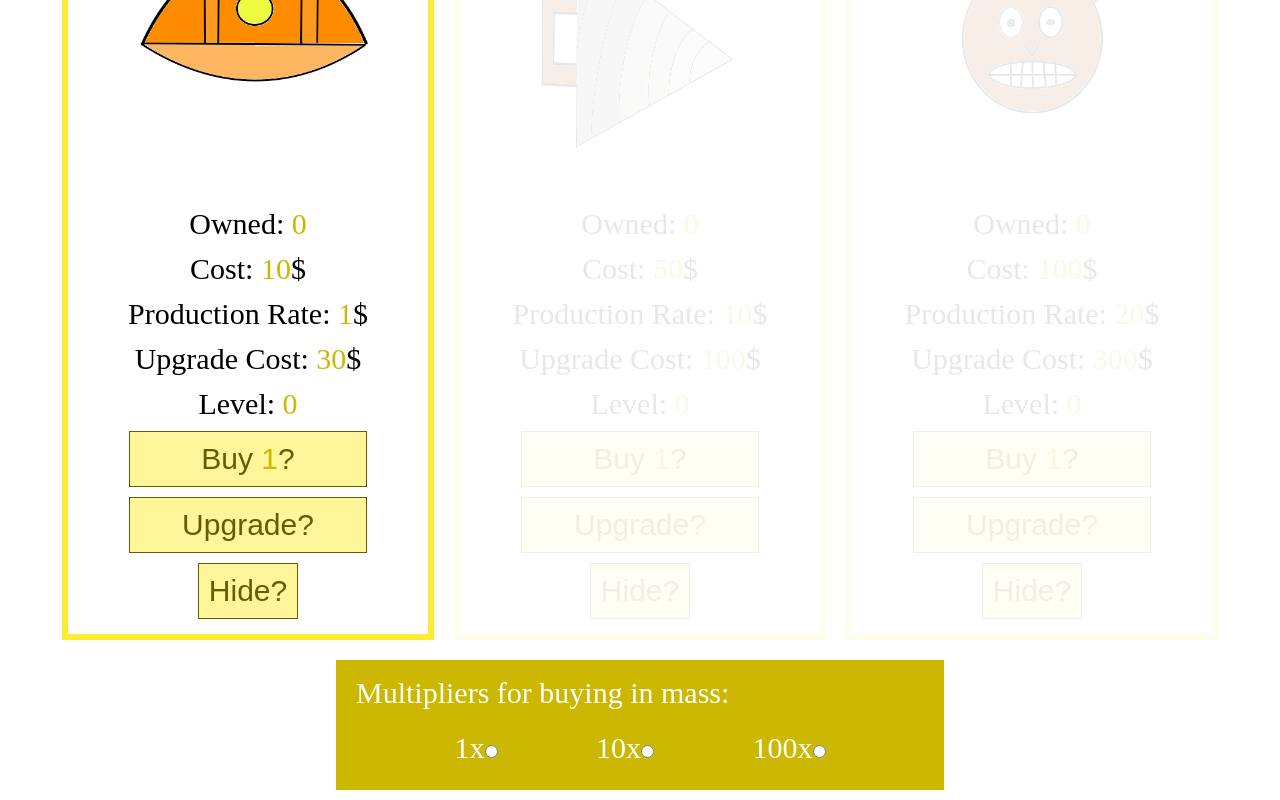
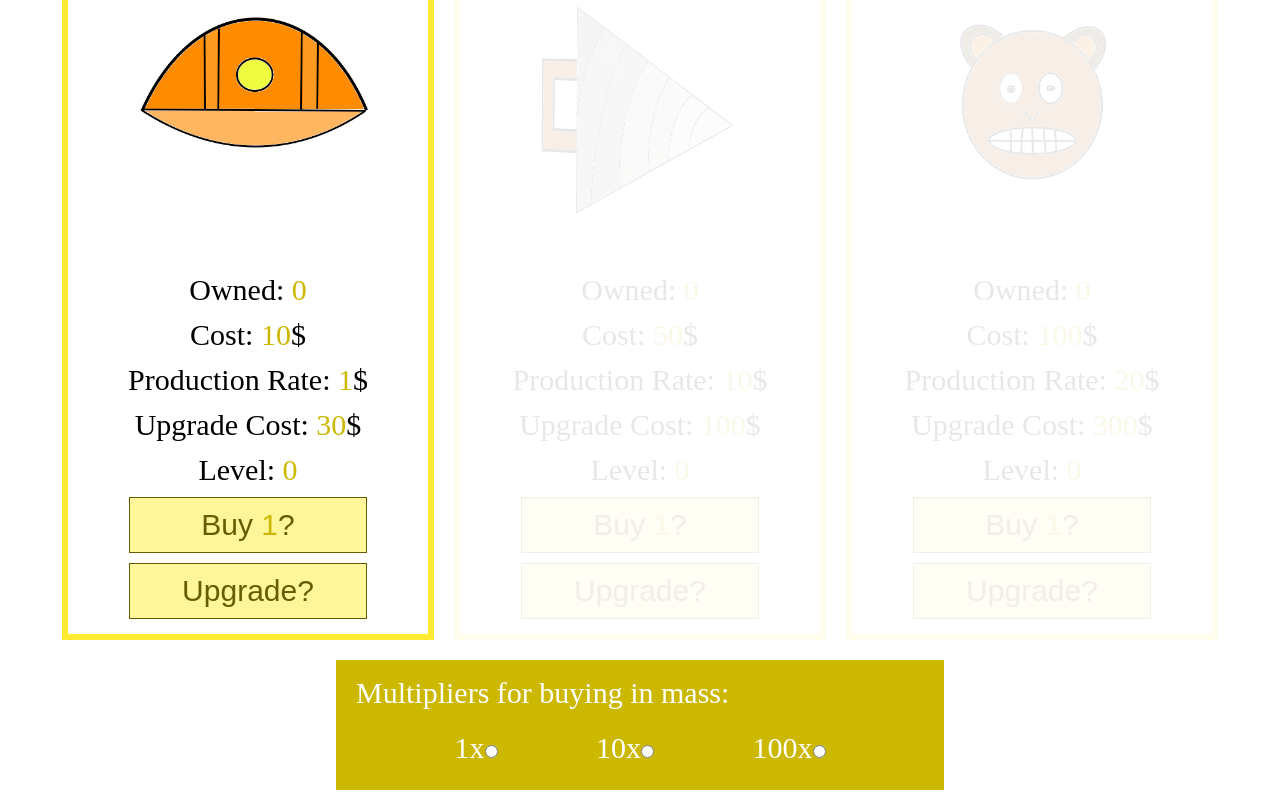
Before and after one commit to collerhatguy/coal-miner-fixed, a React (Create React App) app: page / in a window 1280 px wide. Shown: the part 343-1143 px from the top of the page. Built offline with nearby package versions, Linux system fonts and the light colour scheme.

Commit message:
simplified visbility function

```diff
--- a/src/components/Multiplier.js
+++ b/src/components/Multiplier.js
@@ -2,7 +2,8 @@ import React from 'react'
 
 export default function Multiplier({amount, setMultiplier}) {
     return (
-        <label for={`${amount}-multiplier`}>{amount}x
+        <label for={`${amount}-multiplier`}>
+            {amount}x
             <input
                 type="radio"
                 value={amount}
--- a/src/components/Worker.js
+++ b/src/components/Worker.js
@@ -1,22 +1,24 @@
 import React, {useState, useEffect} from 'react';
-import useVisible from "../hooks/useVisible";
 import useWorker from "../hooks/useWorker";
 
 
 export default function Worker({worker, money, setMoney, multiplier}) {
-    const [workerVisibility, visible, reveal] = useVisible();
     const [workerState, progress, BuyWorker, UpgradeWorker] = useWorker(worker, setMoney, money, multiplier);
     const [affordable, setAffordable] = useState(false)
+    const [visible, setVisible] = useState(true)
     useEffect(() => {
         if (worker.cost <= money) setAffordable(true);
     }, [money])
     return (
-        <div className={`worker ${affordable ? "" : "unaffordable"}`}
-            >
+        <div className={`worker ${affordable ? "" : "unaffordable"}`}>
             <h3 className="worker-name">{workerState.name}</h3>
-             <div
-                ref={workerVisibility}
-                >
+            <div>
+                <button tabIndex="0"
+                    onClick={() => setVisible(!visible)}>
+                    {visible ? "Hide?" : "Reveal?"}
+                </button>
+            </div>
+            {visible ? <div>
                 <progress max={100} value={progress} />
                 <img
                     className="worker-image"
@@ -28,15 +30,7 @@ export default function Worker({worker, money, setMoney, multiplier}) {
                 <h4>Level: <span>{workerState.level}</span></h4>
                 <button onClick={() => BuyWorker()}>Buy <span>{multiplier}</span>?</button>
                 <button onClick={() => UpgradeWorker()}>Upgrade?</button>
-            </div>
-            <div>
-                <button
-                    tabIndex="0"
-                    onClick={() => reveal()}
-                >
-                    {visible ? "Hide?" : "Reveal?"}
-                </button>
-            </div>
+            </div> : null}
         </div>
     )
 }
--- a/src/components/WorkerList.js
+++ b/src/components/WorkerList.js
@@ -5,15 +5,15 @@ import Workers from "../misc";
 export default function WorkerList({ money, setMoney, multiplier}) {
     return (
         <section id="worker-list">
-            {Workers.map((worker, index) => {
-                return <Worker
+            {Workers.map((worker, index) =>
+                <Worker
                     worker={worker}
                     money={money}
                     setMoney={setMoney}
                     multiplier={multiplier}
                     key={index}
                 />
-            })}
+            )}
         </section>
     )
 }
--- a/src/css/_reset.scss
+++ b/src/css/_reset.scss
@@ -42,6 +42,7 @@ table {
     padding: 0;
     margin: 0;
     max-width: 100%;
+	box-sizing: border-box;
 }
 html {
     font-size: 62.5%;
```
Also changed, not shown: 2 other files (tests, documents, lock files or other folders). Lines whose indentation alone changed are shown as unchanged.
